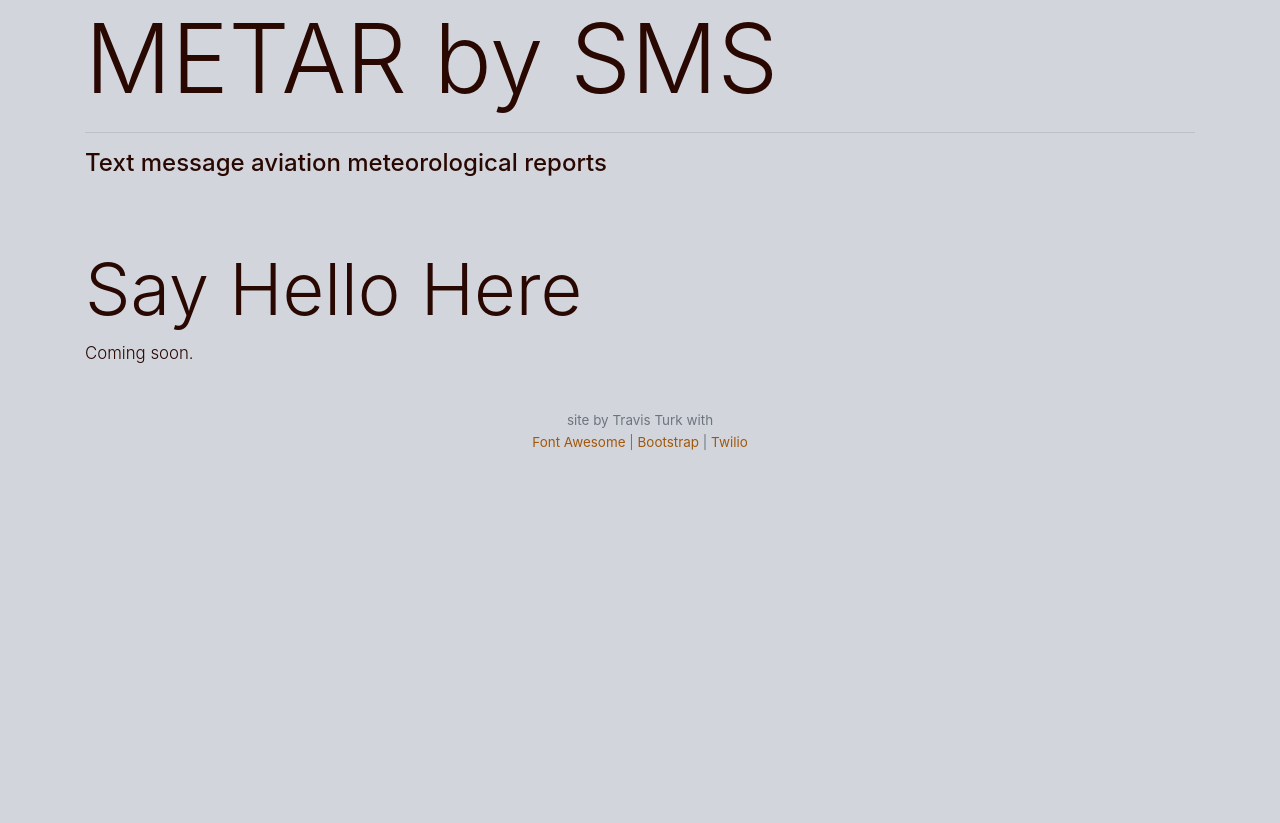
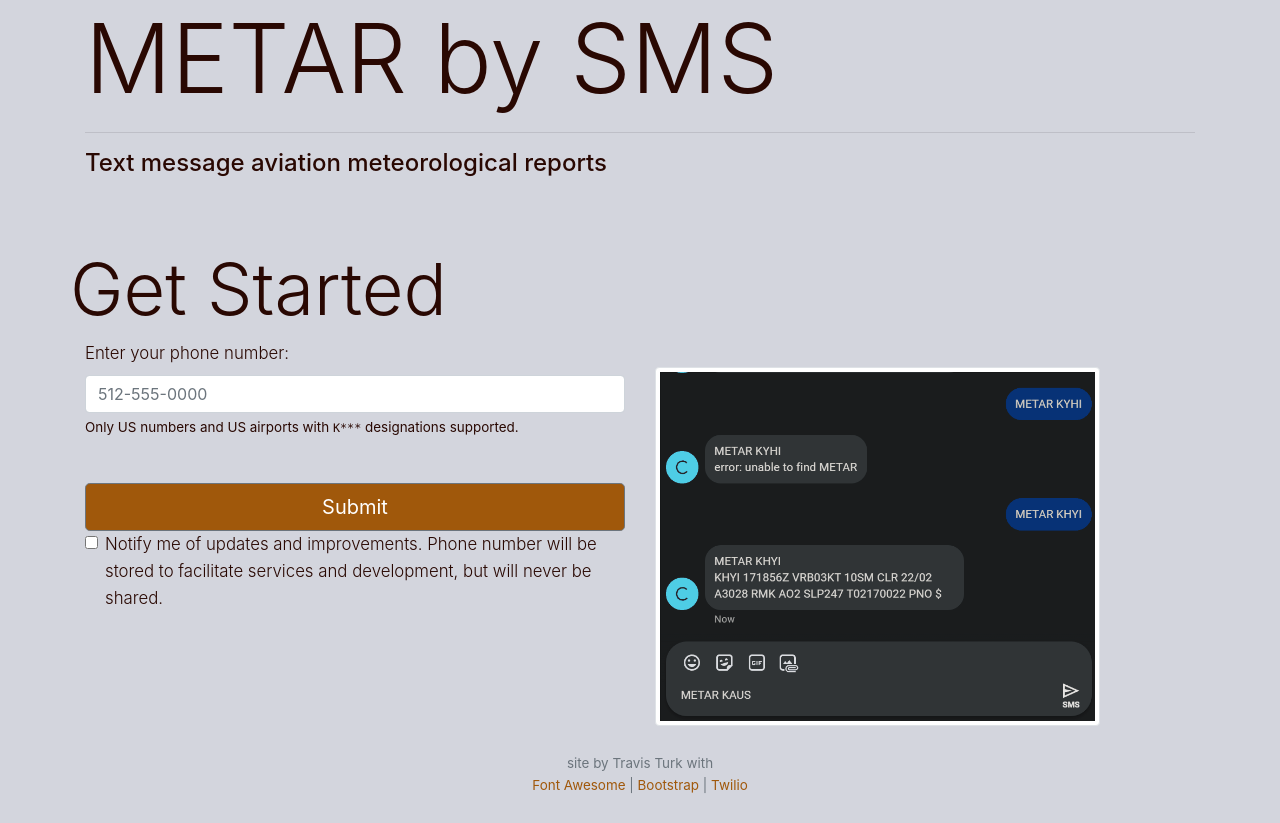
Before and after one commit to Turkosaurus/webpage, a Flask app: page /metar in a window 1280 px wide. Shown: the part 59-882 px from the top of the page. Before the commit the page ends 509 px from the top, so only its background shows below. Run offline with Flask 2, Linux system fonts and the light colour scheme; some libraries are stand-ins or nearby versions.

Commit message:
metar design made nice, flash messages patting-top corrected

```diff
--- a/application.py
+++ b/application.py
@@ -225,7 +225,6 @@ def home():
 
 @app.route("/portfolio")
 def portfolio():
-    flash("flashy message")
     return render_template("projects.html")
 
 
@@ -252,7 +251,7 @@ def ping():
             to=recipient
         )
 
-    # print(message.sid)
+    flash("Thank you. We'll be in touch soon!")
 
     return redirect('/')
 
@@ -301,9 +300,57 @@ def message_status():
     # https://www.twilio.com/docs/sms/tutorials/how-to-confirm-delivery-python
     return redirect('/')
 
-@app.route("/metar")
+@app.route("/metar", methods=['GET', 'POST'])
 def metar():
-    return render_template('cluck.html')
+    if request.method == 'GET':
+        return render_template('cluck.html')
+
+    # Post
+    else:
+        number = request.form.get("number")
+        notify = request.form.get("notify")
+        if notify != 'true':
+            notify = False
+
+        # Convert to E.164 per
+        # https://www.twilio.com/docs/lookup/tutorials/validation-and-formatting#validate-a-national-phone-number
+        phone_number = client.lookups \
+                     .v1 \
+                     .phone_numbers(number) \
+                     .fetch(country_code='US')
+
+        if phone_number.phone_number is None:
+            flash("Invalid Number")
+
+        else:
+
+            number = phone_number.phone_number
+
+            cur = conn.cursor()
+            # cur.execute("SELECT * FROM numbers")
+            cur.execute("SELECT * FROM numbers WHERE number=%(number)s", {'number': number})
+
+            existing = cur.fetchall()
+
+            print(f"existing:{existing}")
+
+            if not existing:
+                time = datetime.datetime.utcnow().isoformat()
+                cur.execute("INSERT INTO numbers (number, notify, created_on) VALUES (%s, %s, %s)", (number, notify, time))
+
+            elif notify == 'true':
+                cur.execute("UPDATE numbers SET notify = 'true' WHERE number=%(number)s", {'number': number})
+
+            elif notify == 'false':
+                cur.execute("UPDATE numbers SET notify = 'true' WHERE number=%(number)s", {'number': number})
+
+            conn.commit()
+            cur.close()
+
+            flash("Thank you. We'll be in touch soon!")
+
+        return redirect('/metar')
+
 
 @app.route("/resume")
 def resume():
@@ -339,8 +386,8 @@ def pdf():
     return send_file('static/resume_TravisTurk_web.pdf', attachment_filename='resume.TravisTurk.pdf')
 
 
-if __name__ == '__main__':
-    app.run()
+# if __name__ == '__main__':
+#     app.run()
 
 
 
--- a/static/styles.css
+++ b/static/styles.css
@@ -26,6 +26,10 @@ th, code {
     height: 60px;
     content: "";
     display:block;
+}
+
+.alert {
+    padding-top: 80px;
 }
 
 .carousel {
--- a/templates/cluck.html
+++ b/templates/cluck.html
@@ -10,23 +10,50 @@
                 METAR by SMS
             </h1>
             <hr>
-
             <h4>
                 Text message aviation meteorological reports
             </h4>
         </div>
     </div>
 
+    <div class="row">
+        <h1 class="display-3 project-section">
+            Get Started
+        </h1>
+    </div>
 
     <div class="row">
-        <div class="col">
-            <h1 class="display-3 project-section">
-                Say Hello Here
-            </h1>
-            <p>
-                Coming soon.
-            </p>
+
+        <div class="col-lg-6 col-md-6 col-sm-12">
+            <form action="/metar" method="post">
+                <div class="form-group">
+                    <label for="phone" class="col-">Enter your phone number:</label>
+                    <input class="form-control" type="tel" id="number" name="number" pattern="[0-9]{3}-[0-9]{3}-[0-9]{4}" placeholder="512-555-0000">
+                    <small>
+                        Only US numbers and US airports with <code>K***</code> designations supported.
+                    </small>
+                </div>
+                <br>
+                <input type="submit" value="Submit" class="btn btn-lg btn-secondary btn-block">
+                <div class="form-group">
+                    <div class="form-check">
+                        <input class="form-check-input" type="checkbox" id="notify" name="notify" value="true">
+                        <label class="form-check-label" for="notify">
+                            Notify me of updates and improvements. Phone number will be stored to facilitate services and development, but will never be shared.
+                        </label>
+                    </div>
+                </div>
+                <br>
+            </form>
         </div>
+
+        <div class="col-lg-5 col-md-6 col-sm-12">
+            <br>
+            <img src="/static/images/metar/metar-example.gif" class="img-fluid rounded img-thumbnail" alt="SMS METAR text exchange example">
+        </div>
+
+        <div class="col-lg-1 col-sm-0"></div>
+
     </div>
 
 
```
